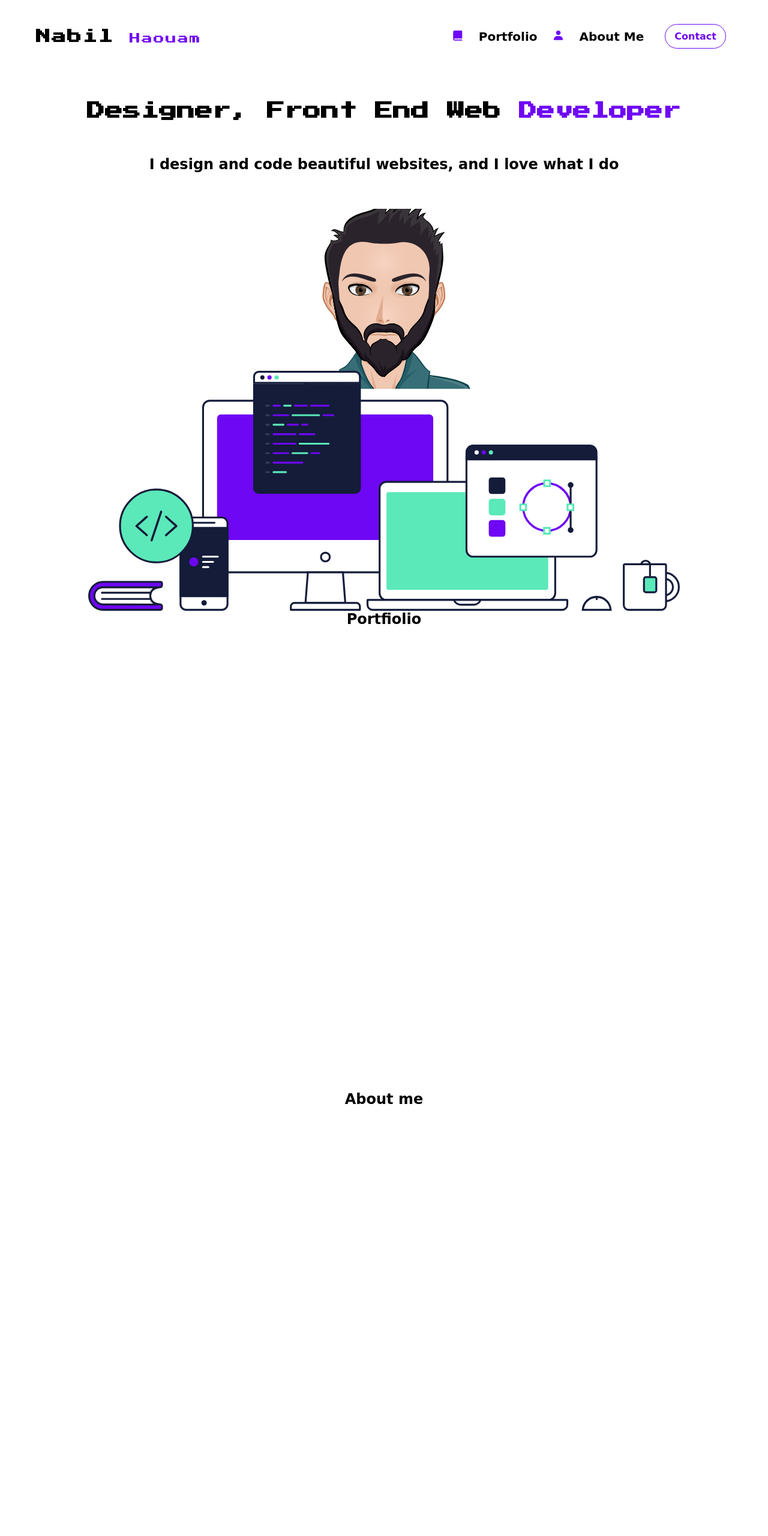
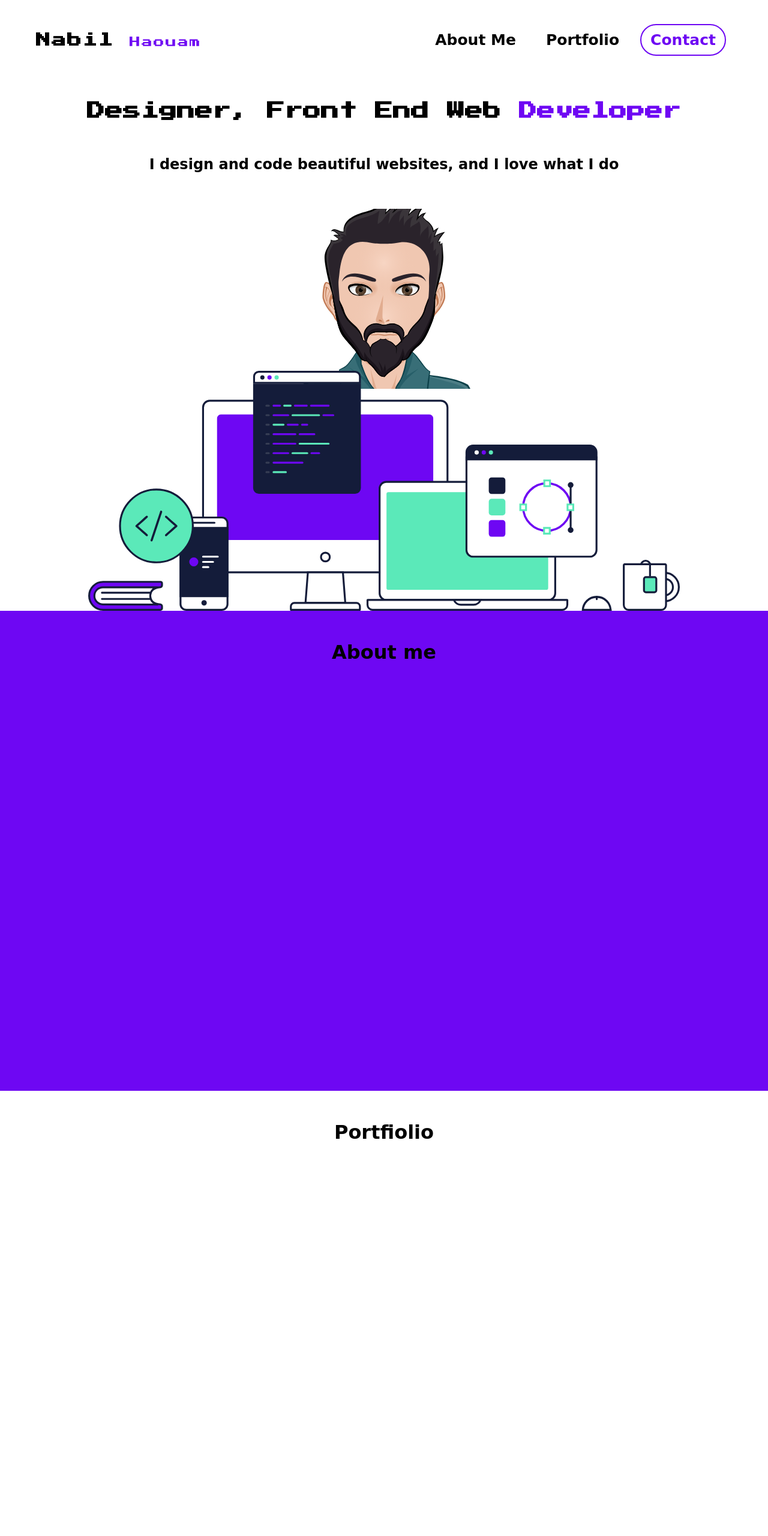
Before and after one commit to nabilHaouam/nabil-haouam, a plain HTML site: page index.html in a window 1280 px wide. Shown: the top 2560 px of the page at 60% size. Drawn offline with nearby package versions, Linux system fonts and the light colour scheme; a script that the page names is missing; a web font is replaced by a local one.

Commit message:
minor fixes , involving icons and fonts and colors

```diff
--- a/index.html
+++ b/index.html
@@ -15,14 +15,11 @@
 
             <nav>
                 <ul class="nav-ul">
+                    <li><i class='bx bxs-user' ></i><a  href="#about">About Me</a></li>
                     <li><i class='bx bxs-book-alt' ></i><a href="#portfolio">Portfolio</a></li>
-                    <li><i class='bx bxs-user' ></i><a  href="#about">About Me</a></li>
                     <li class="mobile-contact"> <i class='bx bxs-message' ></i> <a href="#contact">Contact</a></li>
                 </ul>
-
-
                 <a href="#contact"  class="contact-btn">Contact</a>
-
             </nav>
         </div>
 
@@ -34,14 +31,12 @@
             <img class="avatar" src="./assets/myAvatar.svg" alt="avatar">
             <img src="./assets/hero-devices.svg" alt="hero-devices">
         </section>
-        <section class="link-section" id="portfolio">
-            <h1>Portfiolio</h1>
-        </section>
+
         <section class="link-section" id="about">
             <h1>About me</h1>
         </section>
-        <section class="link-section" id="contact">
-            <h1>Contact</h1>
+        <section class="link-section" id="portfolio">
+            <h1>Portfiolio</h1>
         </section>
 
     </main>
--- a/script.js
+++ /dev/null
@@ -1,4 +0,0 @@
-const burger = document.querySelector(".burger");
-burger.addEventListener('click', ()=>{
-    burger.classList.toggle('clicked')
-})
--- a/styles.css
+++ b/styles.css
@@ -42,16 +42,17 @@ nav{
     justify-content: space-around;
     align-items: center;
 }
-nav i {
+.nav-ul i {
     display: none;
     color: #6E07F3;
 }
+
 .nav-ul{
     display: flex;
     align-items: center;
     justify-content: space-around;
     list-style: none;
-    font-size: 20px;
+    font-size: 25px;
 }
 
 nav a {
@@ -65,9 +66,10 @@ nav a {
 .contact-btn {
     color: #6E07F3;
     font-weight: 900;
+    font-size: 25px;
     border: none;
     border-radius: 50px;
-    border: 1px solid #6E07F3;
+    border: 2px solid #6E07F3;
     background: #ffffff;
     transition: all 0.3s ease-in ;
 }
@@ -88,7 +90,7 @@ nav a {
         background: #ffff;
 
     }
-    nav i {
+    .nav-ul i {
         display: block;
     }
     .nav-ul{
@@ -135,7 +137,19 @@ nav a {
     margin-top: 20px;
     margin-bottom: -50px;
 }
+#portfolio{
+    background-color: transparent;
+}
+#about{
+    background-color: #6E07F3;
+}
+
 .link-section{
     height: 100vh;
     text-align: center;
 }
+.link-section h1 {
+    padding: 50px 0;
+    font-weight: 600;
+    font-size: 32px;
+}
```
